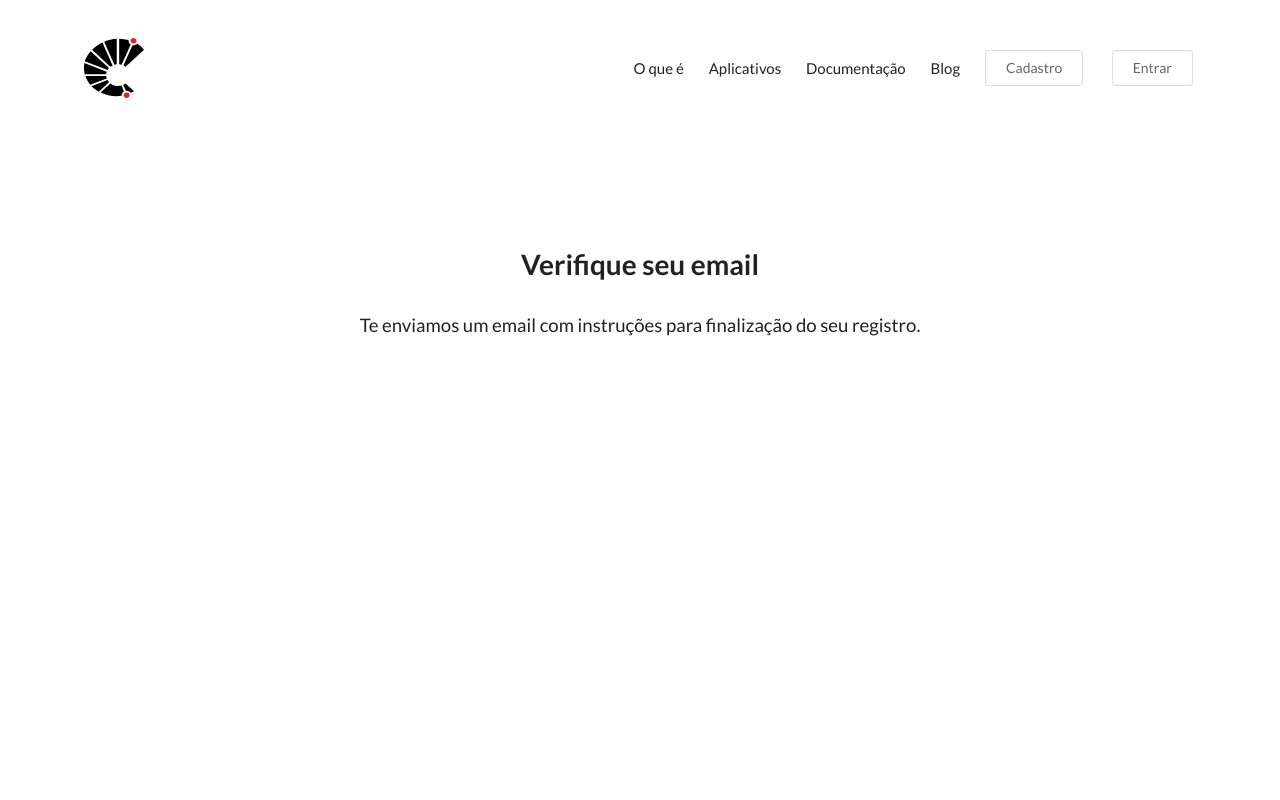
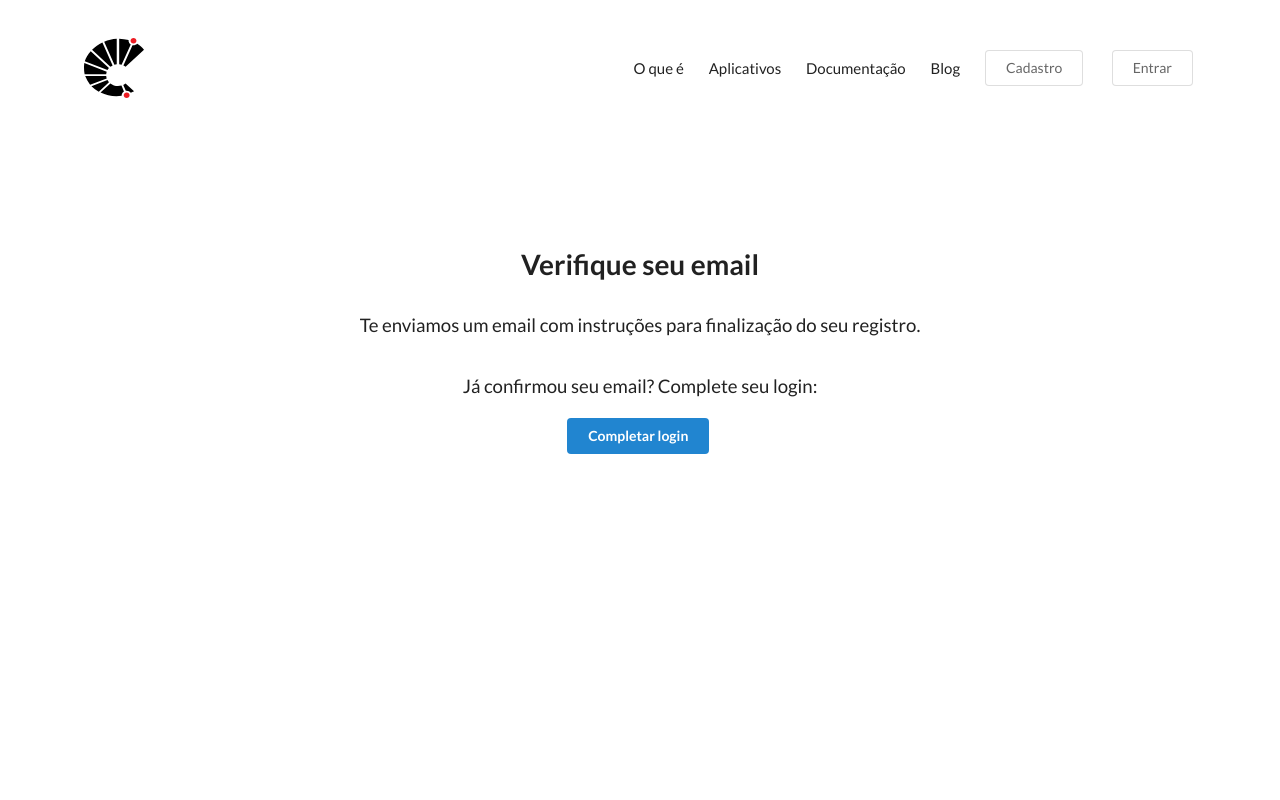
Before and after one commit to Unicaronas/Unicaronas, a Django app: a page that uses project/templates/account/verification_sent.html in a window 1280 px wide. Run offline with Django 3.2, Linux system fonts and the light colour scheme; parts of the project's set-up code (start-up, migrations or seed data) failed here and were passed over; some libraries are stand-ins or nearby versions.

Commit message:
added "complete login" button to confirm email screen. resolves #27

```diff
--- a/project/templates/account/verification_sent.html
+++ b/project/templates/account/verification_sent.html
@@ -12,8 +12,15 @@
                 </div>
                 <div class="ui divider hidden"></div>
                 <p>Te enviamos um email com instruções para finalização do seu registro.</p>
+                <div class="ui divider hidden"></div>
+                <p>Já confirmou seu email? Complete seu login:</p>
+                <a id="complete_login_button" href="" class="ui button primary">Completar login</a>
             </div>
         </div>
     </div>
 </div>
+
+<script>
+    $('#complete_login_button').attr('href', document.referrer);
+</script>
 {% endblock %}
```
